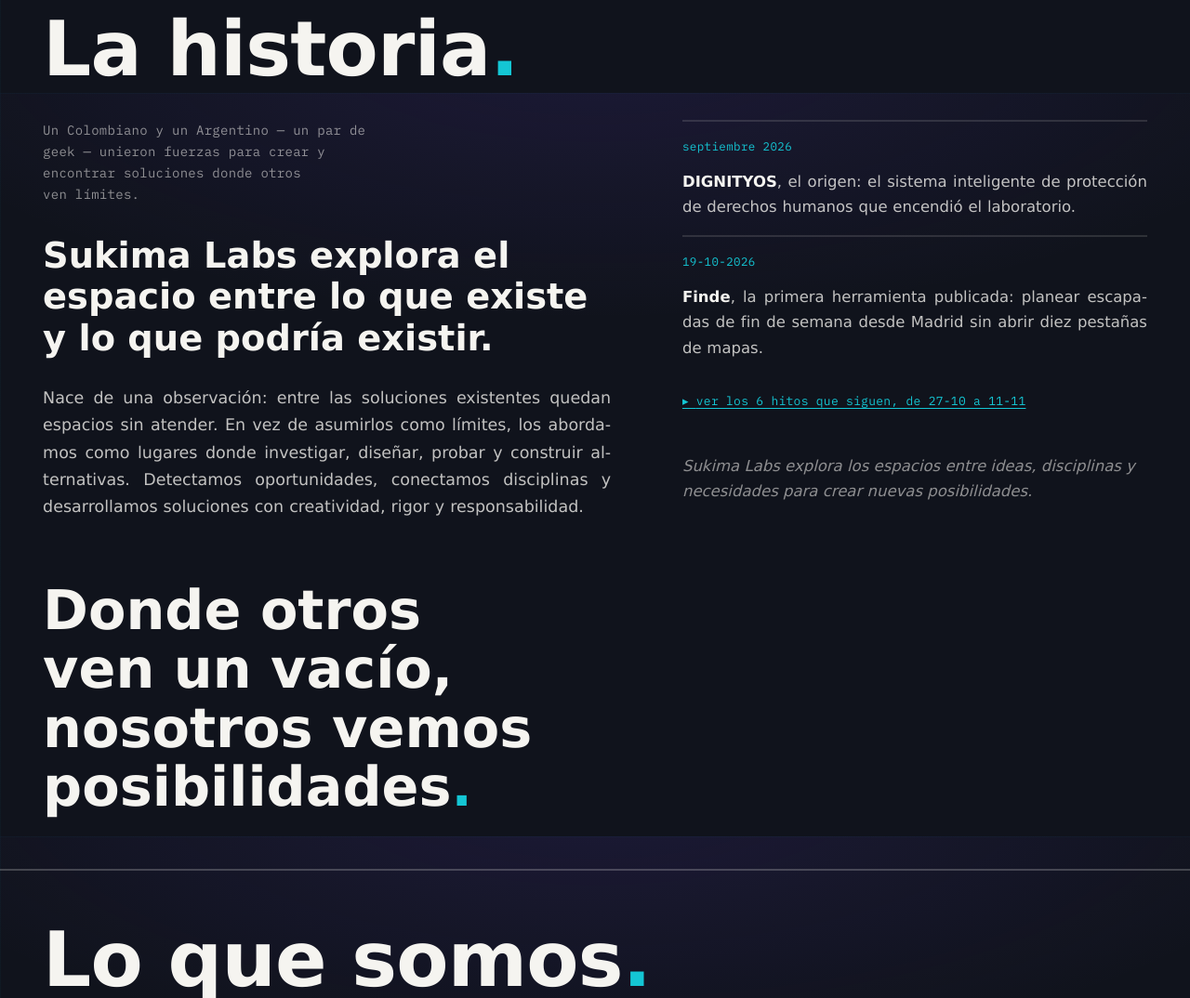
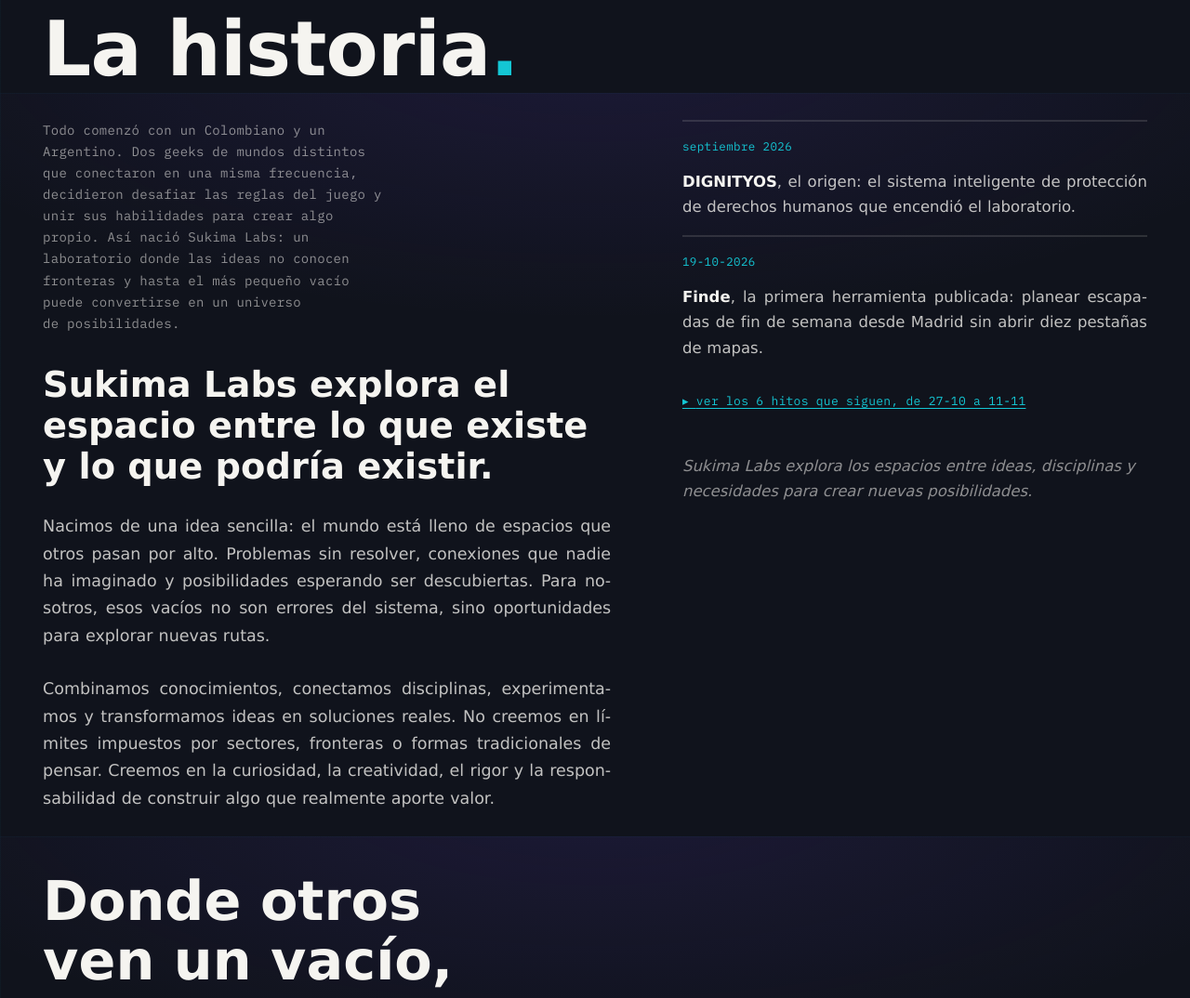
Before and after one commit to sukima-labs/sukima-labs.github.io, a plain HTML site: page index.html in a window 1280 px wide. Shown: the part 3100-4174 px from the top of the page at 93% size. Drawn offline with Linux system fonts and the light colour scheme.

Commit message:
feat: La historia, nueva narrativa aprobada por Jeisson
Todo comenzó con un Colombiano y un Argentino... (relato de origen más
rico) + la idea sencilla + cómo combinamos + el eslogan. Los hitos y
el acordeón se conservan intactos.

```diff
--- a/index.html
+++ b/index.html
@@ -163,9 +163,10 @@
     <h2>La historia<span class="stop">.</span></h2>
     <div class="story-grid">
       <div class="s-left">
-        <p class="s-origin">Un Colombiano y un Argentino — un par de geek — unieron fuerzas para crear y encontrar soluciones donde otros ven&nbsp;límites.</p>
+        <p class="s-origin">Todo comenzó con un Colombiano y un Argentino. Dos geeks de mundos distintos que conectaron en una misma frecuencia, decidieron desafiar las reglas del juego y unir sus habilidades para crear algo propio. Así nació Sukima Labs: un laboratorio donde las ideas no conocen fronteras y hasta el más pequeño vacío puede convertirse en un universo de&nbsp;posibilidades.</p>
         <p class="s-lead">Sukima Labs explora el espacio entre lo que existe y lo que podría&nbsp;existir.</p>
-        <p class="s-body">Nace de una observación: entre las soluciones existentes quedan espacios sin atender. En vez de asumirlos como límites, los abordamos como lugares donde investigar, diseñar, probar y construir alternativas. Detectamos oportunidades, conectamos disciplinas y desarrollamos soluciones con creatividad, rigor y&nbsp;responsabilidad.</p>
+        <p class="s-body">Nacimos de una idea sencilla: el mundo está lleno de espacios que otros pasan por alto. Problemas sin resolver, conexiones que nadie ha imaginado y posibilidades esperando ser descubiertas. Para nosotros, esos vacíos no son errores del sistema, sino oportunidades para explorar nuevas&nbsp;rutas.</p>
+        <p class="s-body">Combinamos conocimientos, conectamos disciplinas, experimentamos y transformamos ideas en soluciones reales. No creemos en límites impuestos por sectores, fronteras o formas tradicionales de pensar. Creemos en la curiosidad, la creatividad, el rigor y la responsabilidad de construir algo que realmente aporte&nbsp;valor.</p>
         <p class="s-slogan">Donde otros ven un vacío, nosotros vemos posibilidades<span class="stop">.</span></p>
       </div>
       <div class="s-right">
```
